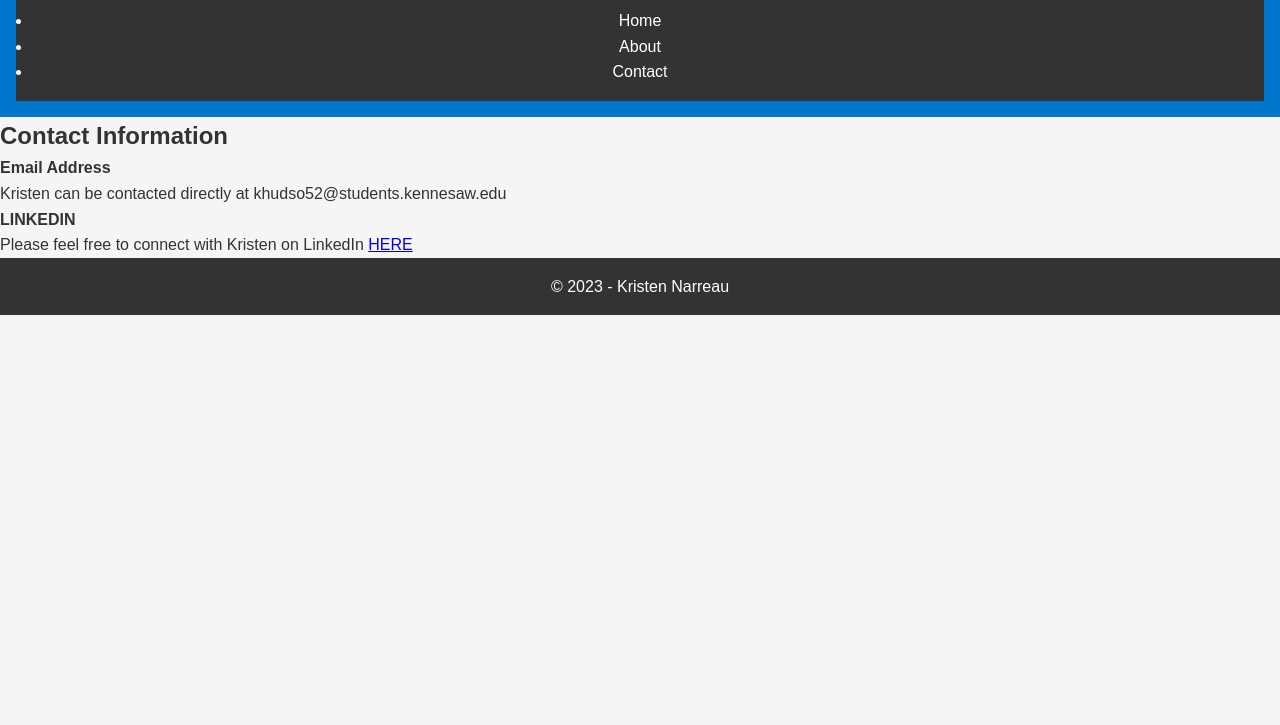
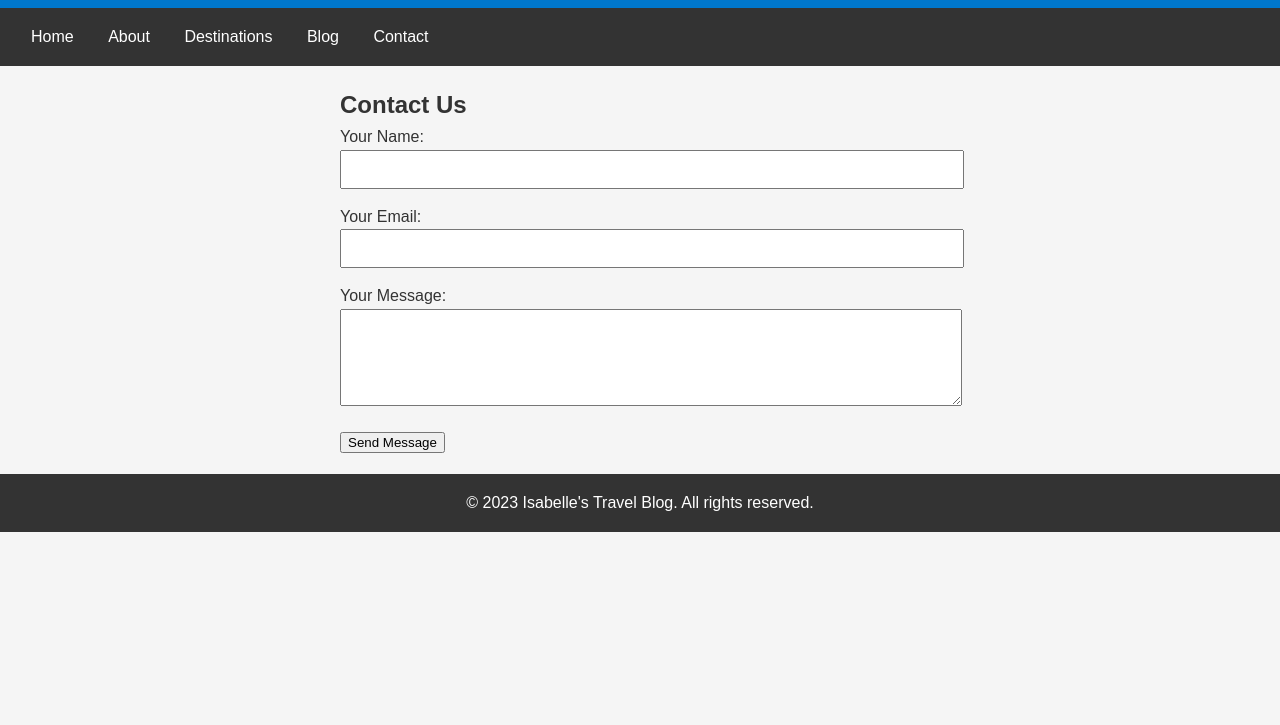
Before and after one commit to knarreau/knarreau.github.io, a plain HTML site: page contact.html in a window 1280 px wide. Shown: the part 75-800 px from the top of the page. Drawn offline with Linux system fonts and the light colour scheme.

Commit message:
Update contact.html

```diff
--- a/contact.html
+++ b/contact.html
@@ -1,42 +1,51 @@
 <!DOCTYPE html>
 <html lang="en">
+<head>
+    <meta charset="UTF-8">
+    <meta name="viewport" content="width=device-width, initial-scale=1.0">
+    <link rel="stylesheet" type="text/css" href="style.css">
+    <title>The Travels of Isabelle</title>
+</head>
+<body>
 
-<head>
-    <link rel="stylesheet" type="text/css" href="style.css">
-</head>
 
-<body>
-    <div class="content">
-        <header>
-            <h1>About Kristen Narreau</h1>
-            <nav>
-                <ul>
-                    <li><a href="index.html">Home</a></li>
-                    <li><a href="About.html">About</a></li>
-                    <li><a href="contact.html">Contact</a></li>
-                </ul>
-            </nav>
-        </header>
+    <header>
+        <h1>The Travels of Isabelle</h1>
+    </header>
 
-        <main>
-            <section>
-                <h2>Contact Information</h2>
-                <p>
-                    <strong>Email Address</strong><br>
-                    Kristen can be contacted directly at khudso52@students.kennesaw.edu
-                </p>
-                <p>
-                    <strong>LINKEDIN</strong><br>
-                    Please feel free to connect with Kristen on LinkedIn <a href="https://www.linkedin.com/in/kristennarreau/">HERE</a>
-                </p>
-            </section>
 
-        </main>
+    <nav>
+        <a href="index.html">Home</a>
+        <a href="About.html">About</a>
+        <a href="#">Destinations</a>
+        <a href="#">Blog</a>
+        <a href="contact.html">Contact</a>
+    </nav>
 
-        <footer>
-            <p>&copy; 2023 - Kristen Narreau</p>
-        </footer>
+    <div class="container">
+
+        <section class="contact-form">
+            <h2>Contact Us</h2>
+            <form action="process-form.php" method="post">
+                <label for="name">Your Name:</label>
+                <input type="text" id="name" name="name" required>
+
+                <label for="email">Your Email:</label>
+                <input type="email" id="email" name="email" required>
+
+                <label for="message">Your Message:</label>
+                <textarea id="message" name="message" rows="5" required></textarea>
+
+                <button type="submit">Send Message</button>
+            </form>
+        </section>
+
     </div>
+
+
+    <footer>
+        <p>&copy; 2023 Isabelle's Travel Blog. All rights reserved.</p>
+    </footer>
+
 </body>
-
 </html>
```
